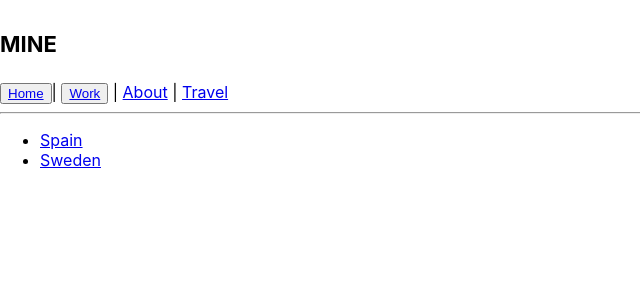
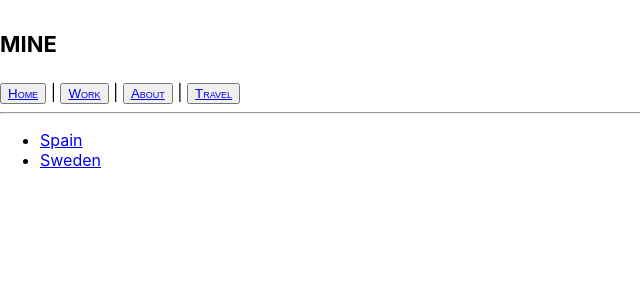
Before and after one commit to kimhermosillo/kimhermosillo, a React (Create React App) app: page /Travel in a window 1280 px wide. Shown: the top 300 px of the page, without its empty margins (0-640 px from the left). Built offline with nearby package versions, Linux system fonts and the light colour scheme.

Commit message:
Added buttons to nav - not using materialize yet

```diff
--- a/src/App.css
+++ b/src/App.css
@@ -1,3 +1,3 @@
-.bodySimple, .header {
+.bodySimple, .header, .navHome, .navWork, .navAbout, .navTravel {
   font-variant: small-caps
 }
--- a/src/components/Nav.js
+++ b/src/components/Nav.js
@@ -6,6 +6,7 @@ import Body from './Body'
 import Travel from './Travel'
 import Spain from './Spain'
 import { BrowserRouter as Router, Route, Link } from 'react-router-dom'
+import '../App.css';
 
 
 
@@ -13,7 +14,7 @@ function BasicExample() {
     return (
         <Router>
             <div>
-               <button onClick={this}><Link to="/">Home</Link> </button>| <button><Link to='/Work'>Work</Link></button> | <Link to="/About">About</Link>  | <Link to="/Travel">Travel</Link>
+               <button onClick={this} className='navHome'><Link to="/">Home</Link> </button> | <button className='navWork'><Link to='/Work'>Work</Link></button> | <button className='navAbout'><Link to="/About">About</Link></button>  | <button className='navTravel'><Link to="/Travel">Travel</Link></button>
                 <hr />
                 <Route exact path="/" component={Home} />
                 <Route path='/Work' component={Work} />
```
